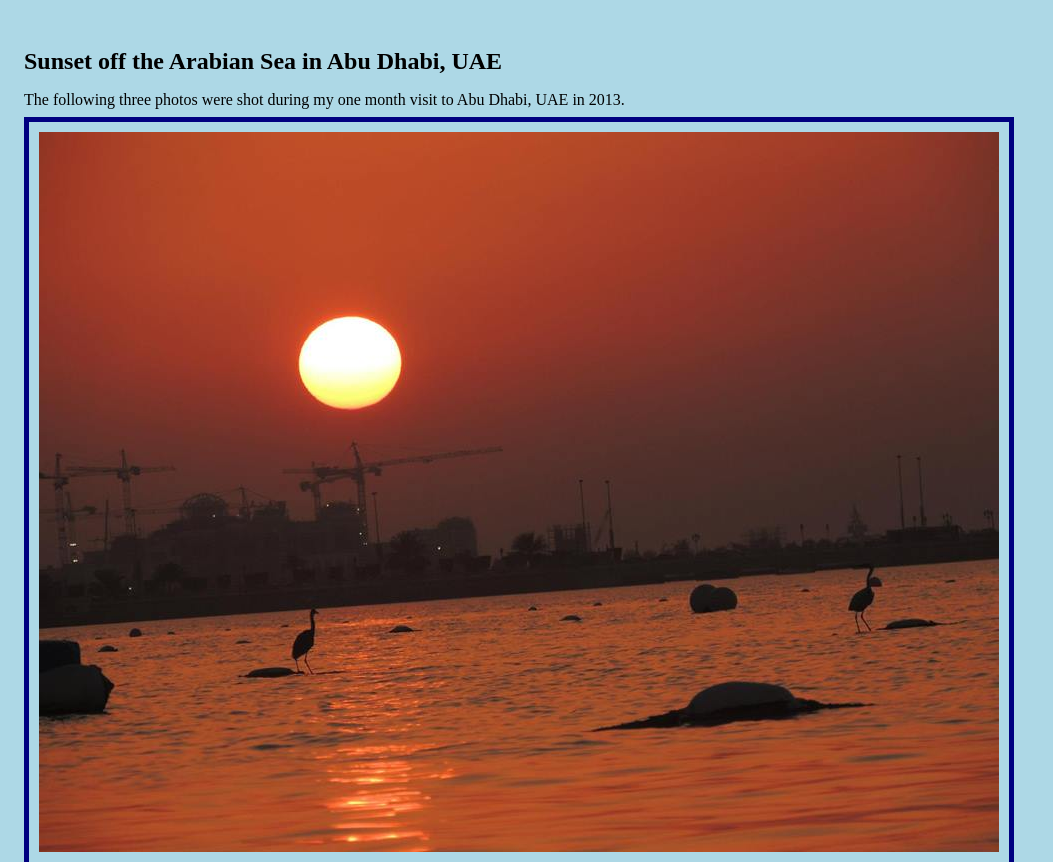
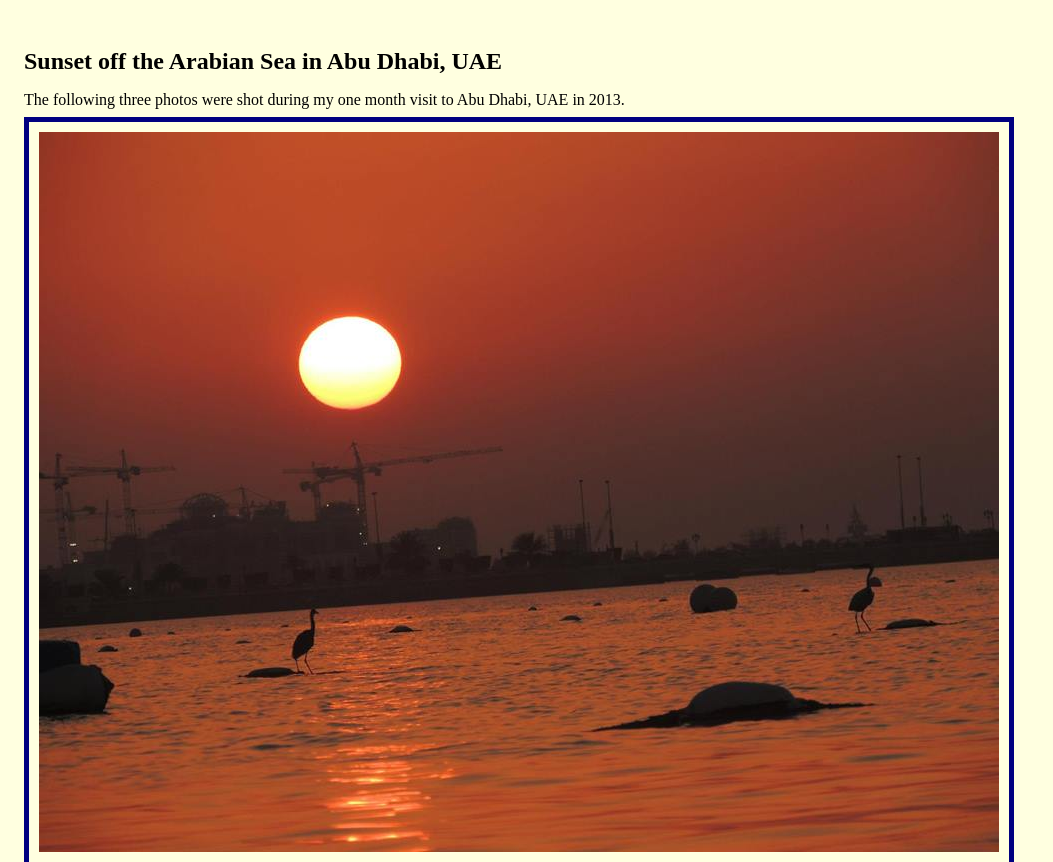
Before and after one commit to TarekDib03/sunset, a plain HTML site: page index.html in a window 1280 px wide. Shown: the top 862 px of the page, without its empty margins (0-1053 px from the left). Drawn offline with Linux system fonts and the light colour scheme.

Commit message:
Update index.html

```diff
--- a/index.html
+++ b/index.html
@@ -16,7 +16,7 @@
             width: 1000;
         }
 
-        body{background: lightblue;}
+        body{background: lightyellow;}
 
         h2{/*text-align: center;*/
         margin-bottom: -1rem;
```
